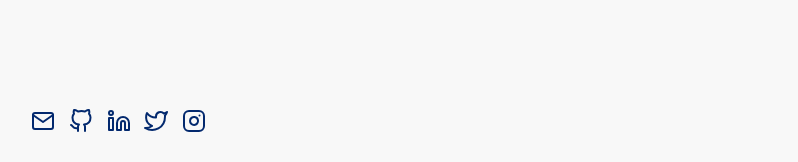
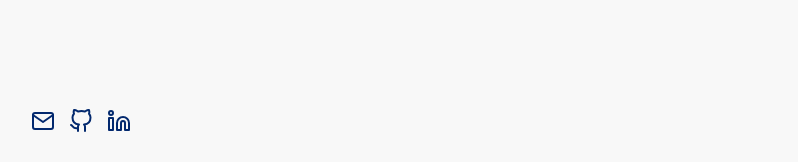
Before and after one commit to sripravan/website, a Jekyll site: the page built from pages/index.md, in a window 1280 px wide. Shown: the part 735-897 px from the top of the page, without its empty margins (241-1039 px from the left). Built offline with Jekyll 4.4.1, drawn with Linux system fonts in a browser that asks for light colours.

Commit message:
Remove unnecessary or deleted social media links in footer

```diff
--- a/_includes/footer.html
+++ b/_includes/footer.html
@@ -22,19 +22,4 @@
       <circle cx="4" cy="4" r="2"></circle>
     </svg>
   </a>
-  <a href="https://twitter.com/sripravan" title="Twitter" aria-label="Twitter">
-    <svg xmlns="http://www.w3.org/2000/svg" width="24" height="24" viewBox="0 0 24 24" fill="none" stroke="currentColor"
-      stroke-width="2" stroke-linecap="round" stroke-linejoin="round" class="feather feather-twitter">
-      <path
-        d="M23 3a10.9 10.9 0 0 1-3.14 1.53 4.48 4.48 0 0 0-7.86 3v1A10.66 10.66 0 0 1 3 4s-4 9 5 13a11.64 11.64 0 0 1-7 2c9 5 20 0 20-11.5a4.5 4.5 0 0 0-.08-.83A7.72 7.72 0 0 0 23 3z">
-      </path>
-    </svg>
-  </a>
-  <a href="https://www.instagram.com/sripravan" title="Instagram" aria-label="Instagram">
-    <svg xmlns="http://www.w3.org/2000/svg" width="24" height="24" viewBox="0 0 24 24" fill="none" stroke="currentColor"
-      stroke-width="2" stroke-linecap="round" stroke-linejoin="round" class="feather feather-instagram">
-      <rect x="2" y="2" width="20" height="20" rx="5" ry="5"></rect>
-      <path d="M16 11.37A4 4 0 1 1 12.63 8 4 4 0 0 1 16 11.37z"></path>
-      <line x1="17.5" y1="6.5" x2="17.51" y2="6.5"></line>
-    </svg></a>
 </footer>
```
